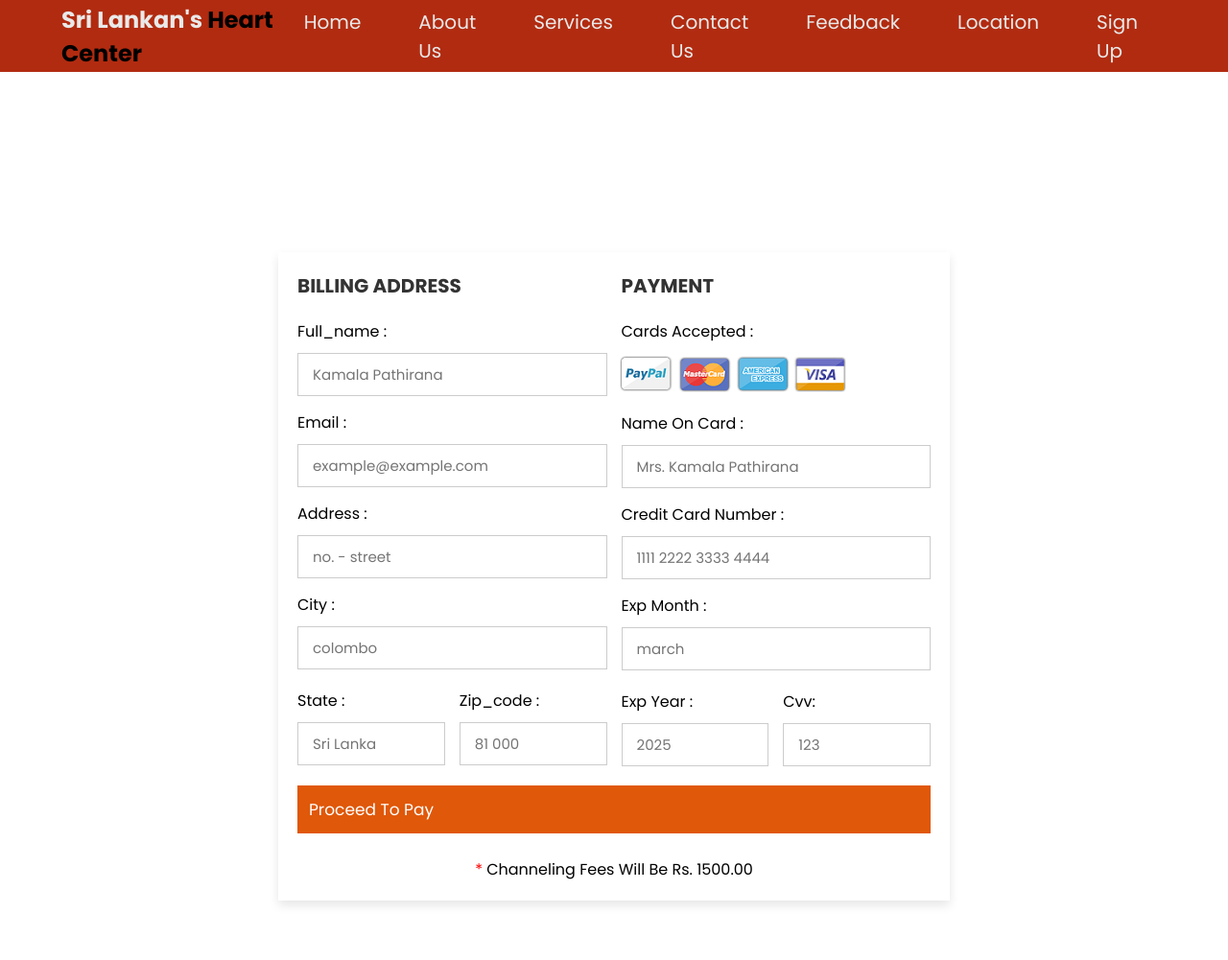
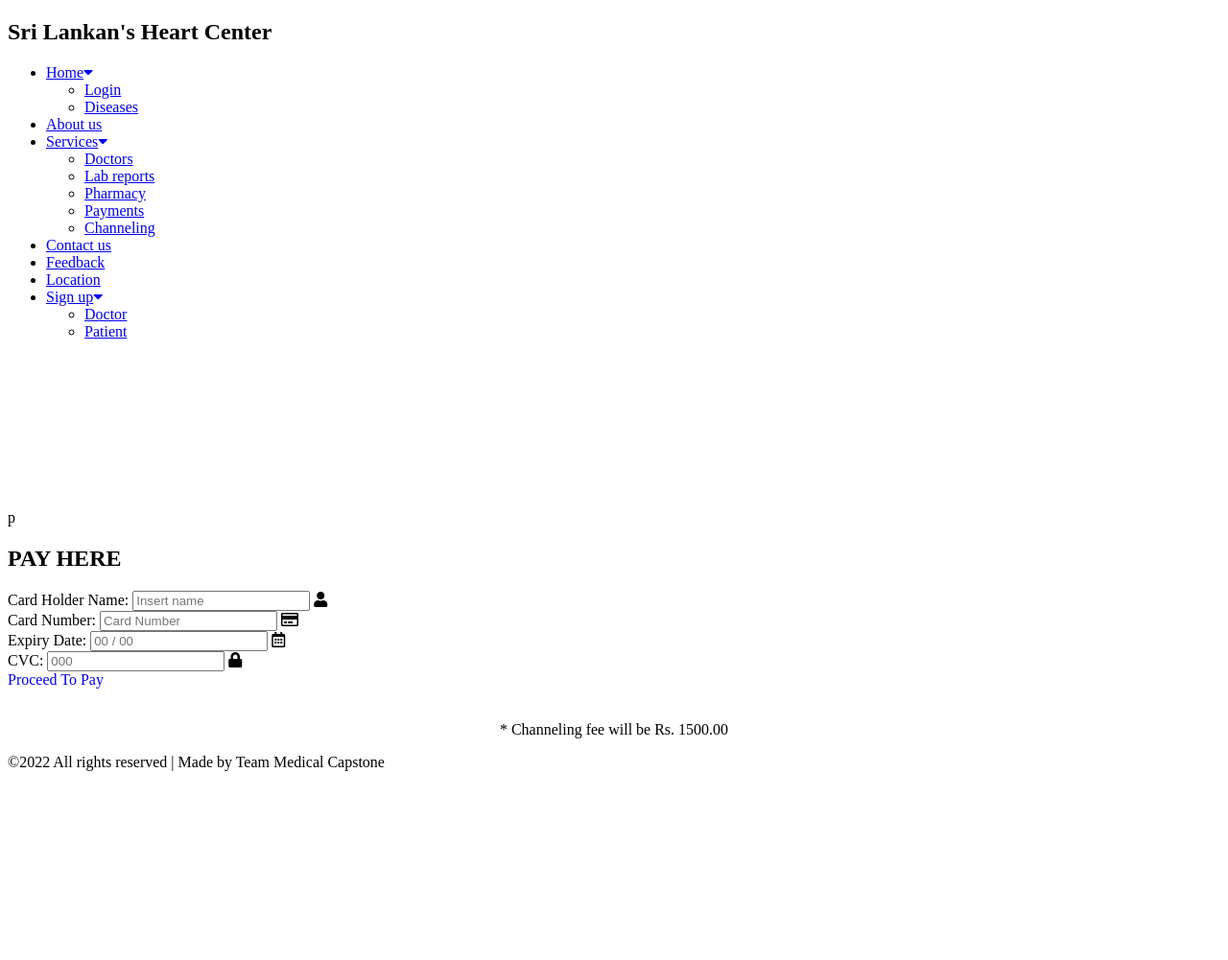
Before and after one commit to Medical-Cpstone/Sri-Lankans-Heart-Center, a PHP site: page /FrontEnd/payment.html in a window 1280 px wide. Shown: the whole page at 96% size. After the commit the page ends 804 px from the top, so only its background shows below. Run offline with PHP 8.4, Linux system fonts and the light colour scheme; some libraries are stand-ins or nearby versions.

Commit message:
added changes

```diff
--- a/CSS/payment.css
+++ b/CSS/payment.css
@@ -10,6 +10,10 @@
     margin: 0;
     padding: 0;
     box-sizing: border-box;
+}
+
+body {
+    font-family: sans-serif;
 }
 
 .logo {
@@ -98,104 +102,131 @@
     background-color: var(--color-black);
 }
 
-body {
-    font-family: sans-serif;
+.payment {
+    background: #f8f8f8;
+    max-width: 360px;
+    margin: 80px auto;
+    height: auto;
+    padding: 35px;
+    padding-top: 70px;
+    border-radius: 5px;
+    position: relative;
 }
 
-* {
-    font-family: 'Poppins', sans-serif;
-    margin: 0;
-    padding: 0;
-    box-sizing: border-box;
-    outline: none;
-    border: none;
-    text-transform: capitalize;
-    transition: all .2s linear;
+.payment h2 {
+    text-align: center;
+    letter-spacing: 2px;
+    margin-bottom: 40px;
+    color: #e96d0e;
 }
 
-.container {
-    display: flex;
-    justify-content: center;
-    align-items: center;
-    padding: 25px;
-    min-height: 100vh;
-    background: linear-gradient(#fff)
+.form .label {
+    display: block;
+    color: #555555;
+    margin-bottom: 6px;
 }
 
-.container form {
-    padding: 20px;
-    width: 700px;
-    background: #fff;
-    box-shadow: 0 5px 10px rgba(0, 0, 0, .1);
+.input {
+    padding: 13px 0px 13px 25px;
+    width: 100%;
+    text-align: center;
+    border: 2px solid #dddddd;
+    border-radius: 5px;
+    letter-spacing: 1px;
+    word-spacing: 3px;
+    outline: none;
+    font-size: 16px;
+    color: #555555;
 }
 
-.container form .row {
+.card-grp {
     display: flex;
-    flex-wrap: wrap;
-    gap: 15px;
+    justify-content: space-between;
 }
 
-.container form .row .col {
-    flex: 1 1 250px;
+.card-item {
+    width: 48%;
 }
 
-.container form .row .col .title {
-    font-size: 20px;
-    color: #333;
-    padding-bottom: 5px;
-    text-transform: uppercase;
+.space {
+    margin-bottom: 20px;
 }
 
-.container form .row .col .inputBox {
-    margin: 15px 0;
+.icon-relative {
+    position: relative;
 }
 
-.container form .row .col .inputBox span {
-    margin-bottom: 10px;
-    display: block;
+.icon-relative .fas,
+.icon-relative .far {
+    position: absolute;
+    bottom: 12px;
+    left: 15px;
+    font-size: 20px;
+    color: #444444;
 }
 
-.container form .row .col .inputBox input {
-    width: 100%;
-    border: 1px solid #ccc;
-    padding: 10px 15px;
-    font-size: 15px;
-    text-transform: none;
-}
-
-.container form .row .col .inputBox input:focus {
-    border: 1px solid #000;
-}
-
-.container form .row .col .flex {
-    display: flex;
-    gap: 15px;
-}
-
-.container form .row .col .flex .inputBox {
-    margin-top: 5px;
-}
-
-.container form .row .col .inputBox img {
-    height: 34px;
-    margin-top: 5px;
-    filter: drop-shadow(0 0 1px #000);
-}
-
-.container form .submit-btn {
-    width: 100%;
+.btn {
+    margin-top: 40px;
+    background: #e05809;
     padding: 12px;
-    font-size: 17px;
-    background: #e05809;
-    color: #fff;
-    margin-top: 5px;
+    text-align: center;
+    color: #f8f8f8;
+    border-radius: 5px;
     cursor: pointer;
 }
 
-.container form .submit-btn:hover {
+.payment-logo {
+    position: absolute;
+    top: -50px;
+    left: 50%;
+    transform: translateX(-50%);
+    width: 100px;
+    height: 100px;
+    background: #f8f8f8;
+    border-radius: 50%;
+    box-shadow: 0 0 5px rgba(0, 0, 0, 0.2);
+    text-align: center;
+    line-height: 85px;
+}
+
+.payment-logo:before {
+    content: "";
+    position: absolute;
+    top: 5px;
+    left: 5px;
+    width: 90px;
+    height: 90px;
     background: #e05809;
+    border-radius: 50%;
+}
+
+.payment-logo p {
+    position: relative;
+    color: #f8f8f8;
+    font-family: sans-serif;
+    font-size: 58px;
+}
+
+@media screen and (max-width: 420px) {
+    .card-grp {
+        flex-direction: column;
+    }
+    .card-item {
+        width: 100%;
+        margin-bottom: 20px;
+    }
+    .btn {
+        margin-top: 20px;
+    }
 }
 
 .color-red {
     color: red;
 }
+
+.copyright {
+    text-align: center;
+    background-color: #e05809;
+    color: #fff;
+    padding: 14px 0px;
+}
--- a/FrontEnd/payment.html
+++ b/FrontEnd/payment.html
@@ -5,10 +5,10 @@
     <meta charset="UTF-8" />
     <meta http-equiv="X-UA-Compatible" content="IE=edge" />
     <meta name="viewport" content="width=device-width, initial-scale=1.0" />
-    <title>payments</title>
-
-    <!-- custom css file link  -->
-    <link rel="stylesheet" href="../CSS/payment.css" />
+    <title>payment</title>
+    <link rel="stylesheet" href="https://use.fontawesome.com/releases/v5.4.2/css/all.css" />
+    <link rel="stylesheet" href="payment.css">
+    <link rel="text/javascript" href="payment.js">
 </head>
 
 <body>
@@ -68,86 +68,59 @@
             </ul>
         </div>
     </section>
-    <br /><br /><br /><br /><br /><br /><br />
+    <br /><br /><br /></br>
+    <br /><br /><br /><br />
 
-    <div class="container">
-        <form action="/PHP/payment.php " method="POST ">
-            <div class="row">
-                <div class="col">
-                    <h3 class="title">billing address</h3>
+    <div class="wrapper">
+        <div class="payment">
+            <div class="payment-logo">
+                <p>p</p>
+            </div>
 
-                    <div class="inputBox">
-                        <span>Full_name :</span>
-                        <input type="text " placeholder="Kamala Pathirana " />
+            <h2>PAY HERE</h2>
+            <div class="form" action="/PHP/payment.php">
+                <div class="card space icon-relative">
+                    <label class="label">Card Holder Name:</label>
+                    <input type="text" class="input" name="card_holder" placeholder="Insert name" />
+                    <i class="fas fa-user"></i>
+                </div>
+                <div class="card space icon-relative">
+                    <label class="label">Card Number:</label>
+                    <input type="text" class="input" data-mask="0000 0000 0000 0000" name="card_number" placeholder="Card Number" data-mask="0000 0000 0000 0000" />
+                    <i class="far fa-credit-card"></i>
+                </div>
+                <div class="card-grp space">
+                    <div class="card-item icon-relative">
+                        <label class="label">Expiry Date:</label>
+                        <input type="text" name="expiry-data" class="input" name="expiry_date" placeholder="00 / 00" data-mask="00 / 00" />
+                        <i class="far fa-calendar-alt"></i>
                     </div>
-                    <div class="inputBox">
-                        <span>Email :</span>
-                        <input type="email " placeholder="example@example.com " />
-                    </div>
-                    <div class="inputBox">
-                        <span>Address :</span>
-                        <input type="text " placeholder="no. - street " />
-                    </div>
-                    <div class="inputBox">
-                        <span>City :</span>
-                        <input type="text " placeholder="colombo " />
-                    </div>
-
-                    <div class="flex">
-                        <div class="inputBox">
-                            <span>State :</span>
-                            <input type="text " placeholder="Sri Lanka " />
-                        </div>
-                        <div class="inputBox">
-                            <span>zip_code :</span>
-                            <input type="text " placeholder="81 000 " />
-                        </div>
+                    <div class="card-item icon-relative">
+                        <label class="label">CVC:</label>
+                        <input type="text" class="input" data-mask="000" name="cvc" placeholder="000" data-mask="000" />
+                        <i class="fas fa-lock"></i>
                     </div>
                 </div>
-                <div class="col">
-                    <h3 class="title">payment</h3>
+                <a style="text-decoration: none;" href="/index.html">
+                    <div class="btn">Proceed To Pay</div>
+                </a>
+                <br>
+                <center>
+                    <p>
+                        <span class=" color-red ">*</span>&nbsp;Channeling fee will be Rs. 1500.00
+                    </p>
+                </center>
+            </div>
+        </div>
+    </div>
 
-                    <div class="inputBox">
-                        <span>cards accepted :</span>
-                        <img src="../Images/img.png " alt=" " />
-                    </div>
-                    <div class="inputBox">
-                        <span>Name on card :</span>
-                        <input type="text " placeholder="Mrs. Kamala Pathirana " />
-                    </div>
-                    <div class="inputBox">
-                        <span>Credit card number :</span>
-                        <input type="number " placeholder="1111 2222 3333 4444 " />
-                    </div>
-                    <div class="inputBox">
-                        <span>Exp month : </span>
-                        <input type="text " placeholder="march " />
-                    </div>
-
-                    <div class="flex">
-                        <div class="inputBox">
-                            <span>Exp year :</span>
-                            <input type="number " placeholder="2025 " />
-                        </div>
-                        <div class="inputBox">
-                            <span>cvv:</span>
-                            <input type="text " placeholder="123 " />
-                        </div>
-                    </div>
-                </div>
-            </div>
-
-            <input type="submit " value="proceed to pay " class="submit-btn" onclick="validate() " />
-            <br /><br />
-            <center>
-                <p>
-                    <span class="color-red">*</span>&nbsp;Channeling fees will be Rs. 1500.00
-                </p>
-            </center>
-        </form>
-        <!--link to js--->
-        <script type="text/javascript " src="/JS/payment.js"></script>
-    </div>
+    <script src="https://code.jquery.com/jquery-3.6.3.min.js "></script>
+    <script src="https://cdnjs.cloudflare.com/ajax/libs/jquery.mask/1.14.16/jquery.mask.min.js "></script>
 </body>
 
+<footer>
+    <p class=" copyright "> ©2022 All rights reserved | Made by Team Medical Capstone
+    </p>
+</footer>
+
 </html>
```
Also changed, not shown: JS/payment.js (+1 -149 lines).
